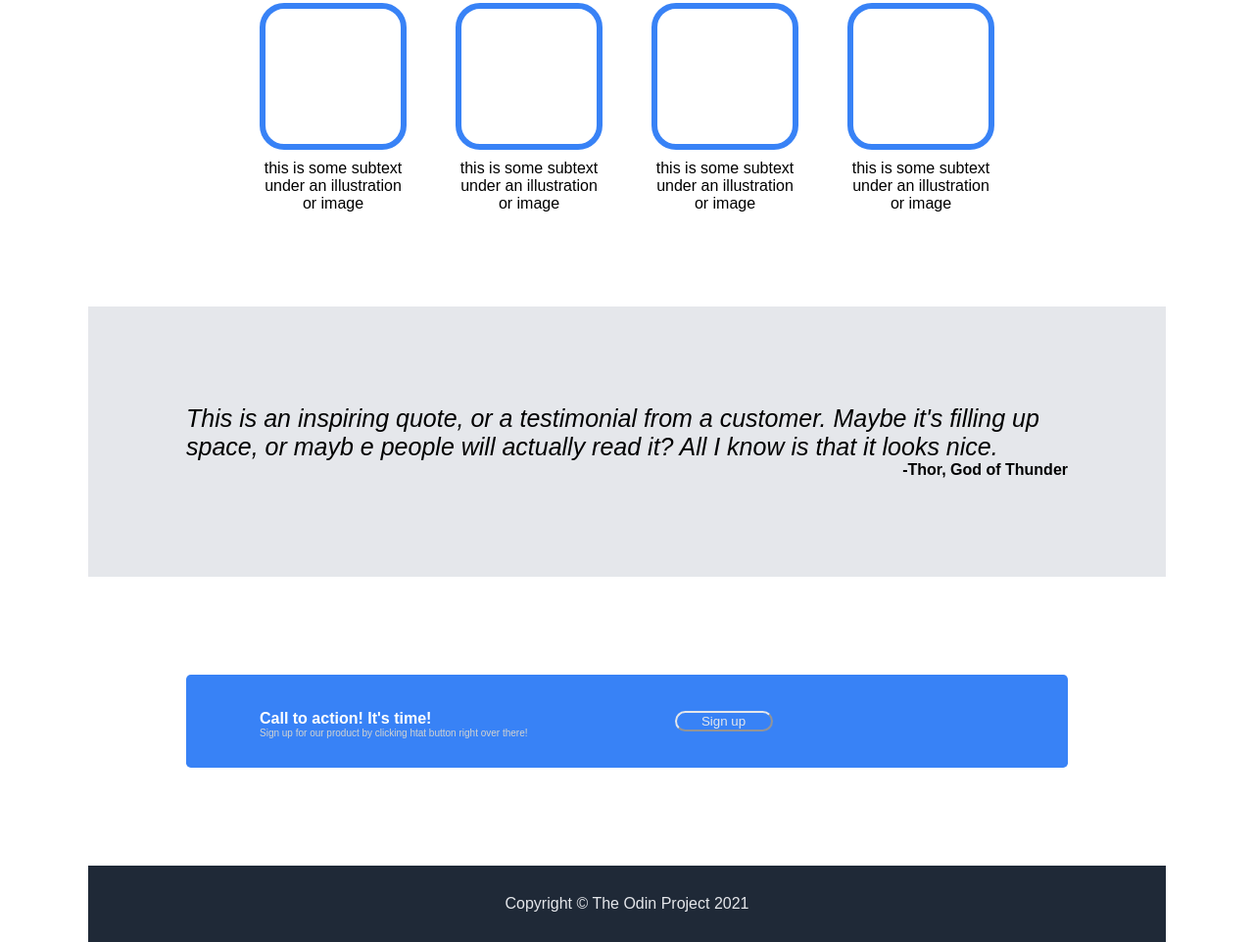
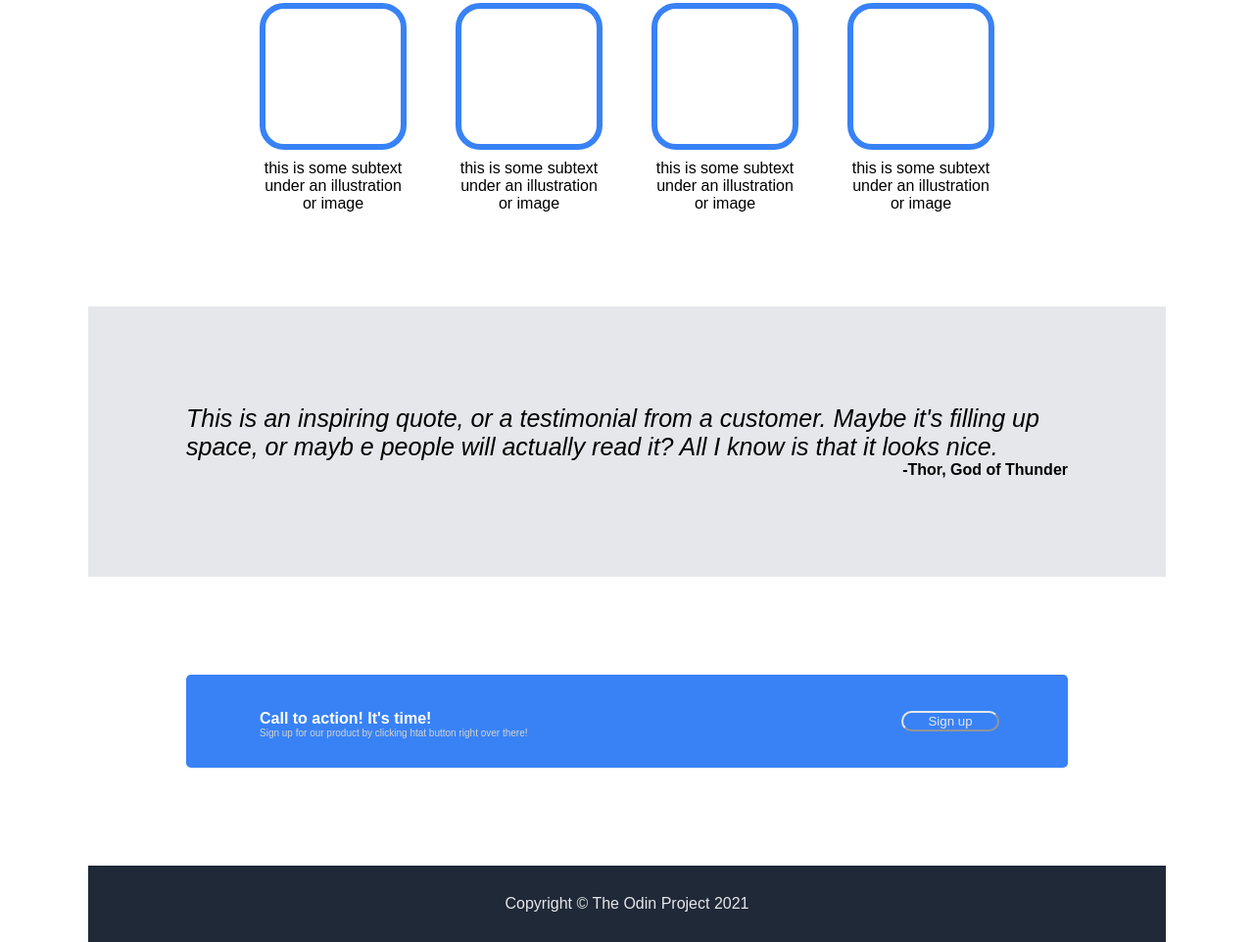
Before and after one commit to josh59/PROJECT-Landing-Page, a plain HTML site: page index.html in a window 1280 px wide. Shown: the part 689-1651 px from the top of the page at 98% size. Drawn offline with Linux system fonts and the light colour scheme.

```diff
--- a/style.css
+++ b/style.css
@@ -10,7 +10,6 @@
 .header{
     display: flex;
     background-color: #1f2937;
-
     justify-content: space-between;
     align-items: center;
     padding:0px 100px;
@@ -19,10 +18,9 @@
 .sub-header{
     display: inline-flex;
     flex-direction: row;
-    /*outline: blue;*/
-    /*margin: 10px;*/
     background-color:#1f2937;
     padding:50px 100px;
+    justify-content: space-between;
 }
 img{
     display:flex;
@@ -133,6 +131,7 @@
     margin:100px;
     padding: 20px;
     border-radius: .3em;
+    justify-content: space-between;
 }
 .mid-body{
     display: flex;
@@ -162,7 +161,7 @@
     border-color:#e5e7eb;
     border-radius: 1em;
     color:#e5e7eb;
-    margin-left: 150px;
+    margin-right: 50px;
     width: 100px;
 }
 .redundant{
```
